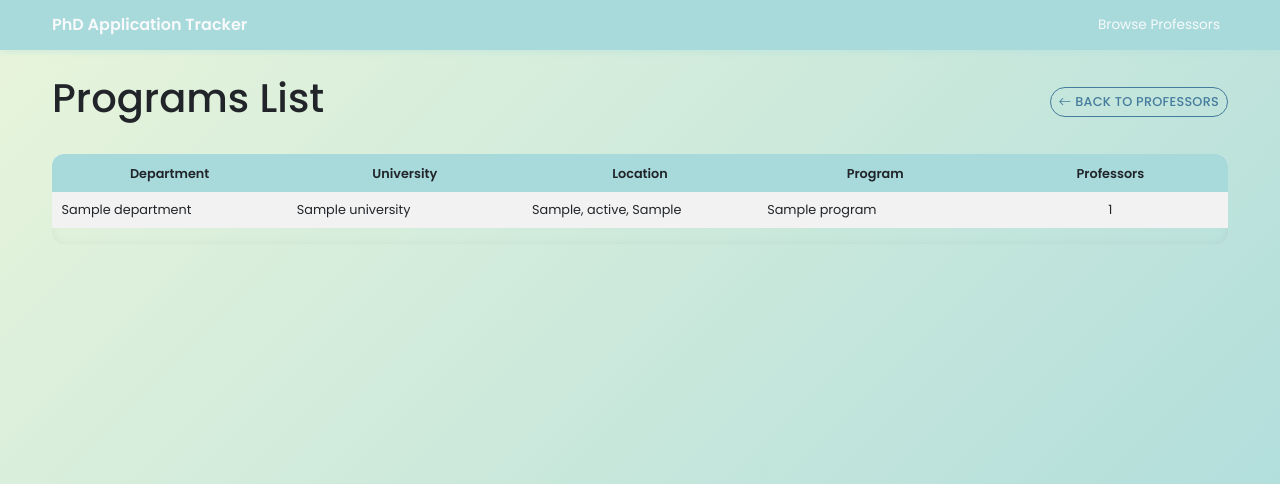
After one commit to shadmanee/app-progress-tracker, a Flask app: page /programs in a window 1280 px wide. The commit adds this page. Shown: the top 484 px of the page. Run offline with Flask 3, Linux system fonts and the light colour scheme; tables that the repository leaves empty hold one stand-in row (values such as "Sample post").

Commit message:
added programs list

```diff
--- a/app.py
+++ b/app.py
@@ -1,5 +1,6 @@
 from flask import Flask, render_template, request, redirect, url_for, jsonify
 from flask_migrate import Migrate
+from sqlalchemy.orm import joinedload
 from models import db, Professor, University, Department, Program, ResearchArea
 from models import HiringStatus, ContactThrough
 
@@ -240,6 +241,19 @@ def delete_professor(professor_id):
         db.session.rollback()
         return {'error': str(e)}, 500
 
+@app.route('/programs')
+def programs_list():
+    programs = (
+        Program.query
+        .options(
+            joinedload(Program.department).joinedload(Department.university)
+        )
+        .join(Department).join(University)
+        .order_by(University.name.asc(), Department.name.asc(), Program.name.asc())
+        .all()
+    )
+    return render_template("programs_list.html", programs=programs)
+
 if __name__ == '__main__':
     with app.app_context():
         db.create_all()
--- a/templates/base.html
+++ b/templates/base.html
@@ -12,9 +12,16 @@
     <nav class="navbar navbar-expand-lg navbar-dark bg-primary">
         <div class="container">
             <a class="navbar-brand" href="{{ url_for('index') }}">PhD Application Tracker</a>
-            <!-- <div class="navbar-nav">
-                <a class="nav-link" href="{{ url_for('add_professor') }}">Add Professor</a>
-            </div> -->
+            <div class="navbar-nav">
+                {# Show different CTA based on the current page #}
+                {% if request.endpoint in ['programs_list', 'programs.programs_list'] %}
+                    <a class="nav-link" href="{{ url_for('index') }}">Browse Professors</a>
+                {% elif request.endpoint in ['add_professor'] %}
+                    <a class="nav-link" href="{{ url_for('programs_list') }}">Browse Programs</a>
+                {% else %}
+                    <a class="nav-link" href="{{ url_for('programs_list') }}">Browse Programs</a>
+                {% endif %}
+            </div>
         </div>
     </nav>
 
@@ -23,6 +30,5 @@
     </div>
 
     <script src="https://cdn.jsdelivr.net/npm/bootstrap@5.1.3/dist/js/bootstrap.bundle.min.js"></script>
-    <script src="{{ url_for('static', filename='js/main.js') }}"></script>
 </body>
 </html>
--- a/templates/index.html
+++ b/templates/index.html
@@ -161,4 +161,5 @@
         </div>
     </div>
 </div>
+<script src="{{ url_for('static', filename='js/main.js') }}"></script>
 {% endblock %}
--- /dev/null
+++ b/templates/programs_list.html
@@ -0,0 +1,113 @@
+<!-- templates/programs_list.html -->
+{% extends "base.html" %}
+
+{% block content %}
+<!-- ... (your existing HTML content remains the same) ... -->
+<div class="d-flex justify-content-between align-items-center mb-4">
+    <h1>Programs List</h1>
+    <a href="{{ url_for('index') }}" class="btn btn-outline-primary" title="Back to Professors" aria-label="Back to Professors">
+        <i class="bi bi-arrow-left" aria-hidden="true"></i> Back to Professors
+        <span class="visually-hidden">Back to Professors</span>
+    </a>
+</div>
+
+<!-- Search and Filter Section
+<div class="card mb-4">
+  <div class="card-body">
+    <div class="d-flex flex-wrap align-items-center gap-2 justify-content-between">
+      <h5 class="mb-0">Find Programs</h5>
+      <div class="d-flex gap-2">
+        <select class="form-select form-select-sm" id="sortBy" aria-label="Sort by">
+          <option value="">Sort by…</option>
+          <option value="program-asc">Program (A→Z)</option>
+          <option value="program-desc">Program (Z→A)</option>
+          <option value="department-asc">Department (A→Z)</option>
+          <option value="department-desc">Department (Z→A)</option>
+          <option value="university-asc">University (A→Z)</option>
+          <option value="university-desc">University (Z→A)</option>
+          <option value="professors-asc">Professors (Low→High)</option>
+          <option value="professors-desc">Professors (High→Low)</option>
+          <option value="ranking-asc">Ranking (Low→High)</option>
+          <option value="ranking-desc">Ranking (High→Low)</option>
+        </select>
+        <button class="btn btn-outline-secondary btn-sm" onclick="clearProgramFilters()">Clear</button>
+      </div>
+    </div>
+
+    Primary search row: name/location + key filters
+    <div class="mt-3">
+        <div class="search-grid">
+            <input type="text" class="form-control" id="programSearch"
+                placeholder="Search by program, dept, uni, or location…" aria-label="Search by program, department, university, or location">
+
+            <input type="text" class="form-control" id="filterProgram" placeholder="Filter by program name…">
+            <input type="text" class="form-control" id="filterDepartment" placeholder="Filter by department…">
+            <input type="text" class="form-control" id="filterUniversity" placeholder="Filter by university…">
+        </div>
+    </div>
+
+    <div class="mt-2">
+    <button class="btn btn-link p-0" type="button" data-bs-toggle="collapse" data-bs-target="#advancedProgramFilters" aria-expanded="false">
+        Advanced filters
+    </button>
+
+    <div class="collapse" id="advancedProgramFilters">
+        <div class="advanced-grid mt-1">
+            <input type="text" class="form-control" id="filterCountry" placeholder="Filter by country…">
+            <input type="text" class="form-control" id="filterState" placeholder="Filter by state/province…">
+            <input type="text" class="form-control" id="filterCity" placeholder="Filter by city…">
+            <input type="number" class="form-control" id="filterRankingMin" placeholder="Min Ranking" min="0">
+            <input type="number" class="form-control" id="filterRankingMax" placeholder="Max Ranking" min="0">
+            <input type="number" class="form-control" id="filterProfMin" placeholder="Min Professors" min="0">
+            <input type="number" class="form-control" id="filterProfMax" placeholder="Max Professors" min="0">
+            <div class="form-check">
+                <input class="form-check-input" type="checkbox" id="filterHasProfessors">
+                <label class="form-check-label" for="filterHasProfessors">
+                    Has Professors
+                </label>
+            </div>
+        </div>
+    </div>
+    </div>
+  </div>
+</div> -->
+
+<!-- Table Container (Ensures horizontal scrolling if needed) -->
+<div class="table-container">
+    <table class="table table-striped" id="programsTable">
+        <thead>
+            <tr>
+                <th scope="col" class="text-center">Department</th>
+                <th scope="col" class="text-center">University</th>
+                <th scope="col" class="text-center">Location</th>
+                <th scope="col" class="text-center">Program</th>
+                <th scope="col" class="text-center">Professors</th>
+            </tr>
+        </thead>
+        <tbody>
+            {% for program in programs %}
+            {% set dept = program.department %}
+            {% set uni = dept.university %}
+            {% set prof_count = program.professors|length %}
+            <tr
+                data-program="{{ program.name|lower }}"
+                data-department="{{ dept.name|lower }}"
+                data-university="{{ uni.name|lower }}"
+                data-country="{{ uni.country|lower }}"
+                data-state="{{ (uni.state or '')|lower }}"
+                data-city="{{ uni.city|lower }}"
+                data-location="{{ (uni.city ~ ' ' ~ (uni.state or '') ~ ' ' ~ uni.country)|lower }}"
+                data-ranking="{{ uni.ranking_usnews or '' }}"
+                data-professors="{{ prof_count }}"
+            >
+                <td>{{ dept.name }}</td>
+                <td>{{ uni.name }}</td>
+                <td>{{ uni.city }}{% if uni.state %}, {{ uni.state }}{% endif %}{% if uni.country %}, {{ uni.country }}{% endif %}</td>
+                <td>{{ program.name }}</td>
+                <td class="text-center">{{ prof_count }}</td>
+            </tr>
+            {% endfor %}
+        </tbody>
+    </table>
+</div>
+{% endblock %}
```
Also changed, not shown: static/js/main.js (+32 -12 lines).
